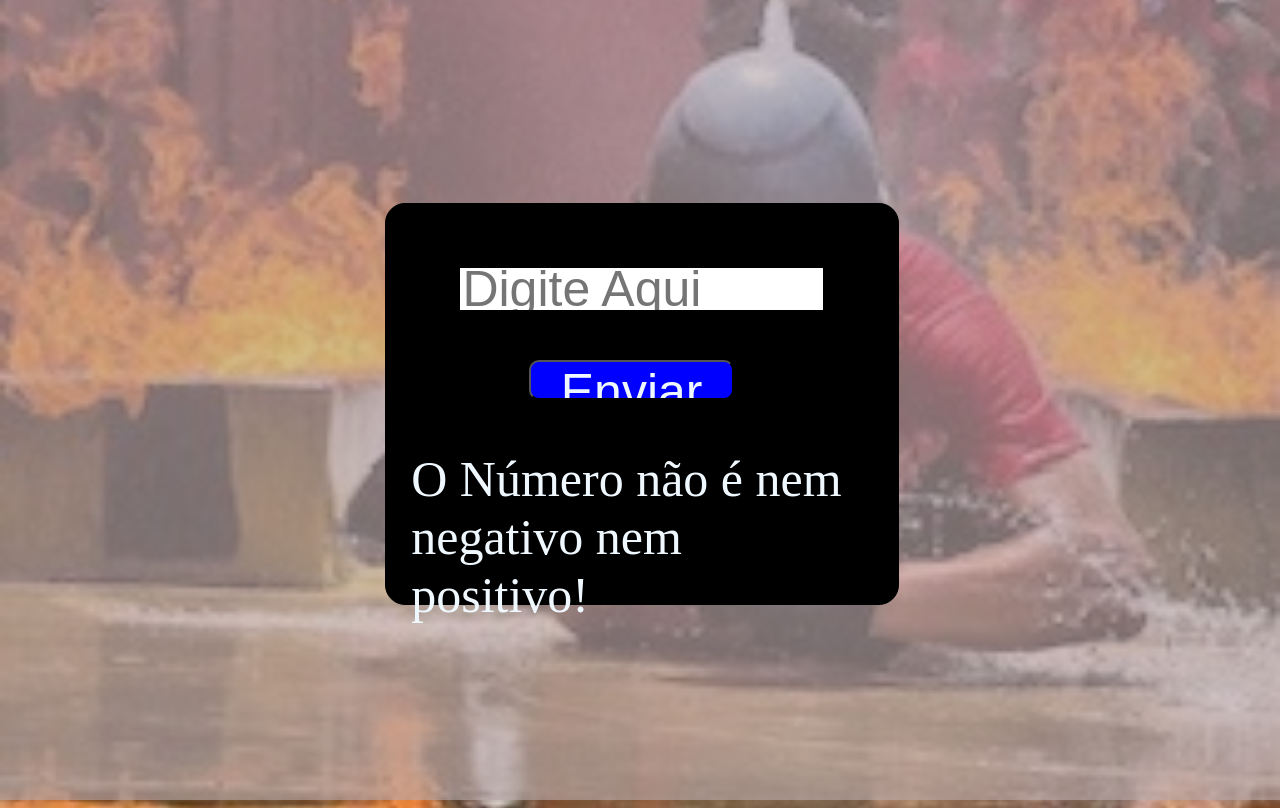
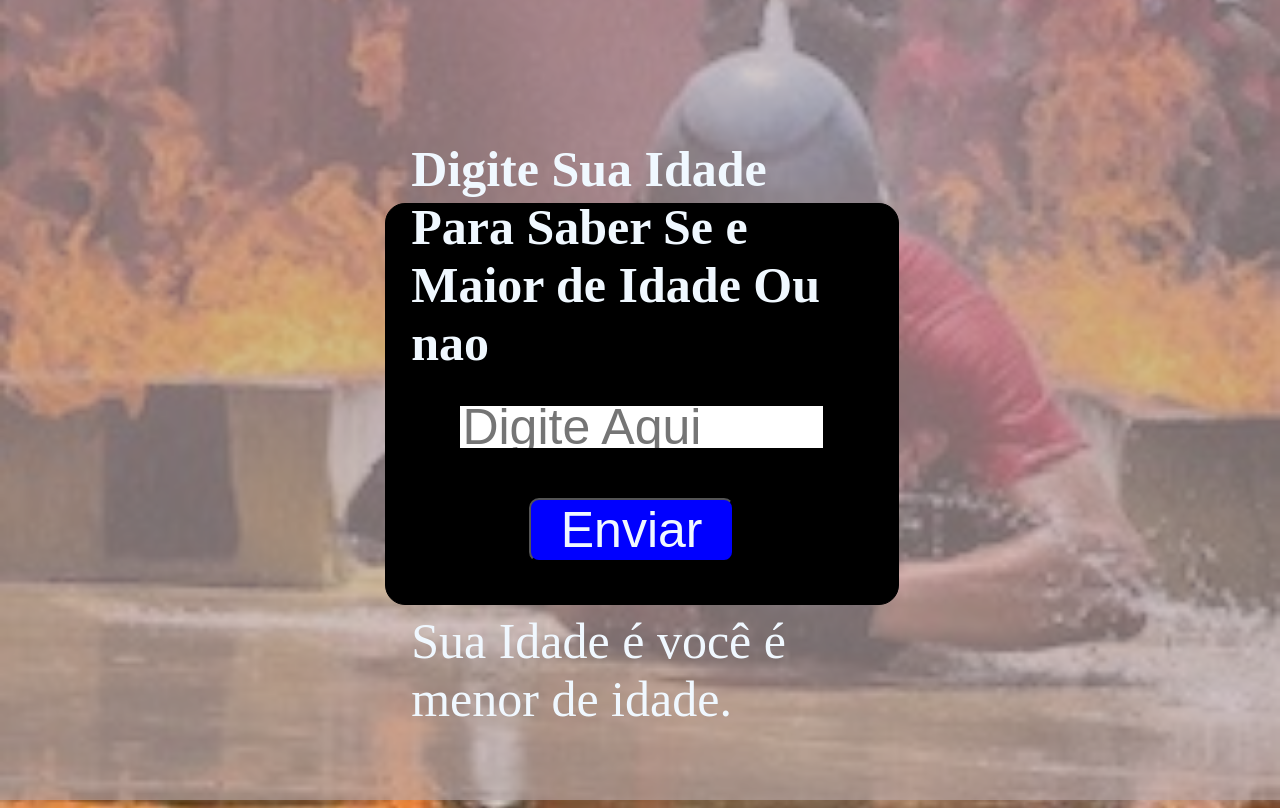
Before and after one commit to FranciscoDarlan/repositorio-de-treino-para-desafio-logica, a plain HTML site: page index.html in a window 1280 px wide. Both pictures are taken after a click on the button "Enviar". Drawn offline with Linux system fonts and the light colour scheme.

Commit message:
criando pasta com scripst para novos desafio

```diff
--- a/index.html
+++ b/index.html
@@ -8,11 +8,12 @@
 </head>
 <body>
     <div>
+        <h1 class="class-pergunta">Pergunta Para usuario</h1>
         <input class="input-text" type="text" placeholder="Digite Aqui">
         <input class="input-button" type="button" value="Enviar">
         <span class="class-span"></span>
     </div>
 
-    <script src="./script.js"></script>
+    <script src="./pasta JS/script2.js"></script>
 </body>
 </html>
--- a/script.js
+++ b/pasta JS/script.js
@@ -1,3 +1,5 @@
+// 1- Crie uma função que valide se um número é positivo, negativo ou zero.
+
 let inputText = document.querySelector('.input-text');
 let inputButton = document.querySelector('.input-button');
 let span = document.querySelector('.class-span');
--- /dev/null
+++ b/pasta JS/script2.js
@@ -0,0 +1,24 @@
+// 2- Implemente uma função que verifique se uma pessoa é maior de idade.
+
+let h1PerguntaUsuario = document.querySelector('.class-pergunta');
+let inputText = document.querySelector('.input-text');
+let inputButton = document.querySelector('.input-button');
+let span = document.querySelector('.class-span');
+
+h1PerguntaUsuario.innerHTML = 'Digite Sua Idade Para Saber Se e Maior de Idade Ou nao'
+
+function VerificaIdade() {
+    if (inputText.value >= 18) {
+        span.innerHTML = ` Sua Idade é ${inputText.value} você é maior de idade.`;
+    } else if (inputText.value < 18 && inputText.value >= 0) {
+        span.innerHTML = ` Sua Idade é ${inputText.value} você é menor de idade.`;
+    } else if (inputText.value < 0) {
+        span.innerHTML = ` Sua Idade é ${inputText.value} ? impossível ! digite novamente Mentiroso! .`;
+    }else {
+        span.innerHTML = ` seu valor foi ( ${inputText.value} ) não é idade, por favor verifique!.`;
+    } {
+
+    }
+}
+
+inputButton.addEventListener('click', VerificaIdade)
--- a/style.css
+++ b/style.css
@@ -32,6 +32,14 @@ div {
     border-radius: 20px;
 }
 
+.class-pergunta {
+    display: flex;
+    justify-content: center;
+    color: aliceblue;
+    width: 90%;
+    font-size: 50px;
+}
+
 .input-text{
     display: flex;
     width: 70%;
@@ -43,7 +51,7 @@ div {
 
 .input-button{
     width: 40%;
-    height: 5vh;
+    height: 8vh;
     font-size: 50px;
     background-color: blue;
     color: aliceblue;
```
